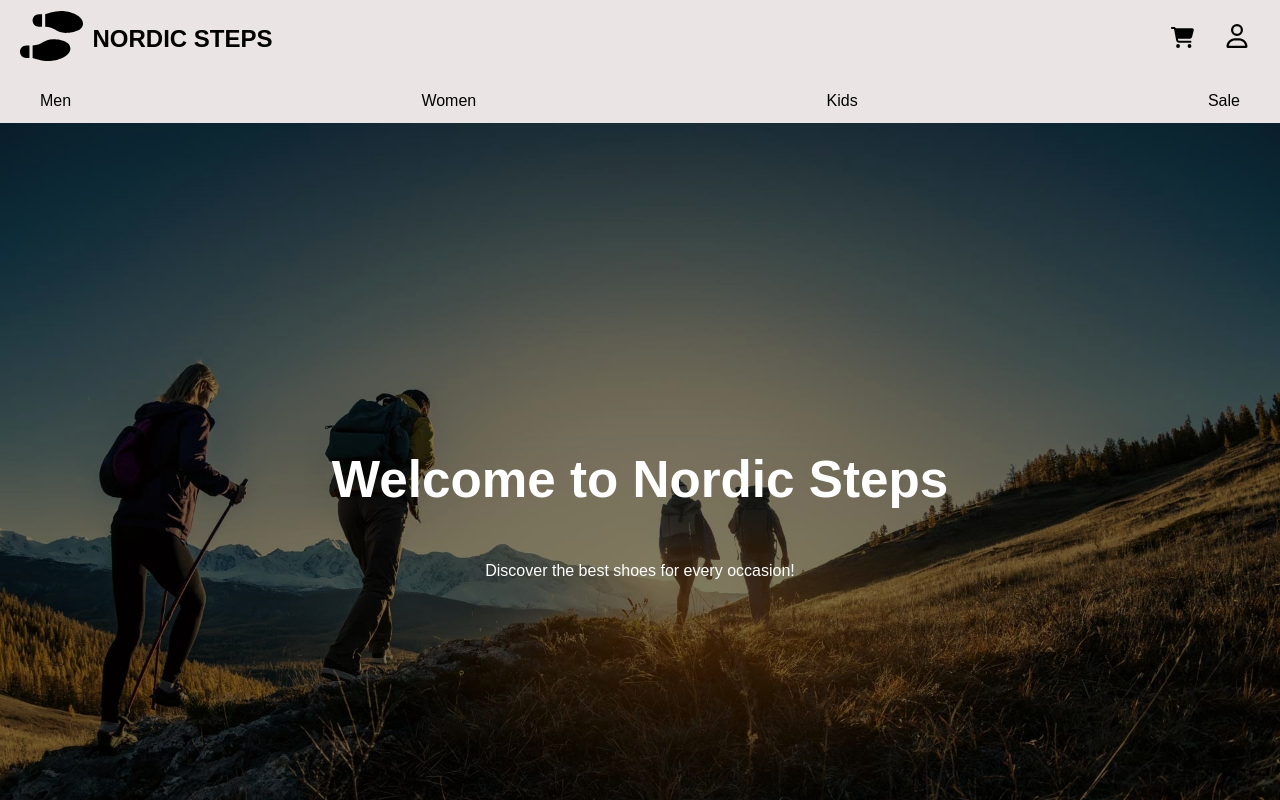
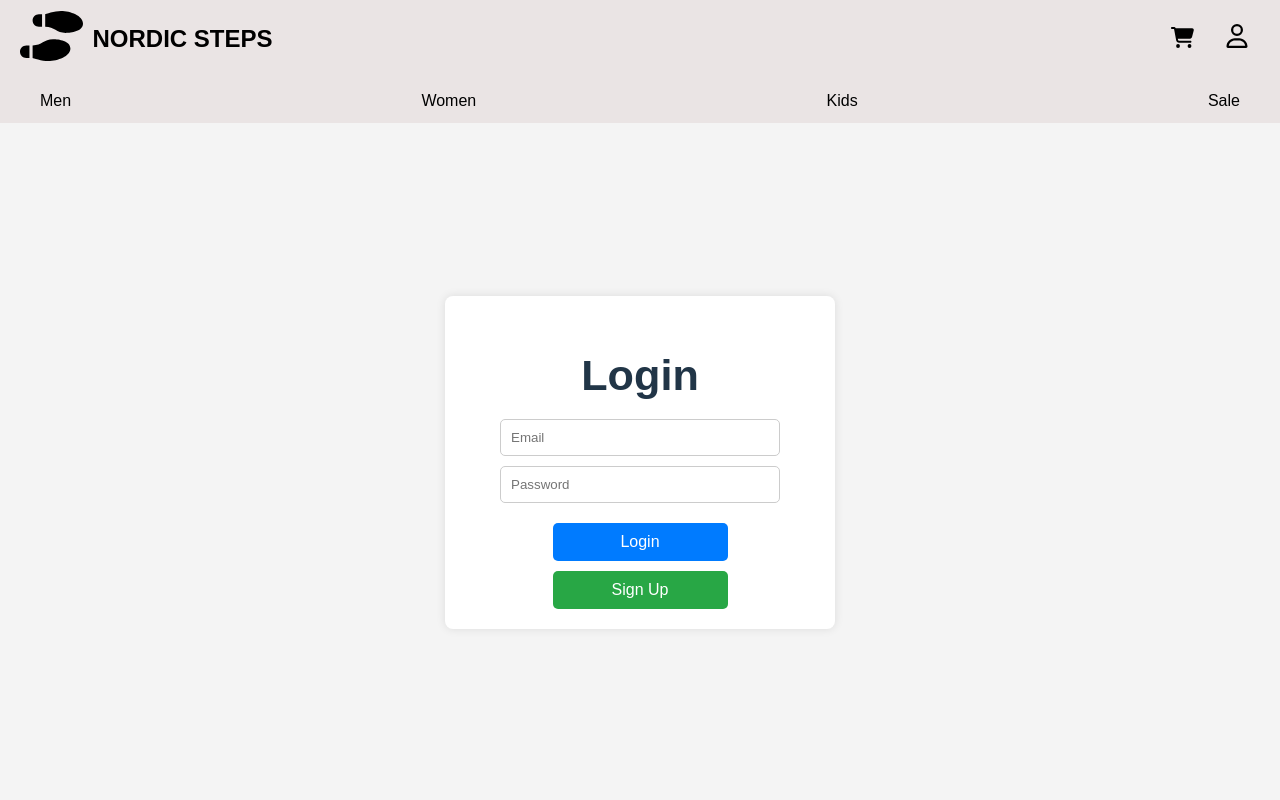
Before and after one commit to sarinang92/nordicsteps-frontend, a React (Vite) app: page /nordicsteps/login in a window 1280 px wide. Shown: the top 800 px of the page. Built offline with nearby package versions, Linux system fonts and the light colour scheme.

Commit message:
show front image only on home page

```diff
--- a/src/components/App/App.jsx
+++ b/src/components/App/App.jsx
@@ -1,65 +1,12 @@
 import React from 'react';
-import './App.css'; // Import the CSS file
-import { BrowserRouter as Router, Routes, Route } from 'react-router-dom';
-import Header from '../Header/Header.jsx';
-import Navbar from '../Navbar/Navbar.jsx';
-import Footer from '../Footer/Footer.jsx';
-import NewArrivals from '../NewArrivals/NewArrivals.jsx';
-import NewArrivalsData from '../NewArrivals/NewArrivalsData.js';
-import BestSellers from '../BestSellers/BestSellers.jsx';
-import BestsellersData from '../BestSellers/BestsellersData.js'; // Import the data
-import logo from '../../assets/logo.svg';
-import welcomeImage from '../../assets/background.jpg'; // Import the welcome image
-
-
-import Men from '../Men/Men.jsx';
-import Women from '../Women/Women.jsx';
-import Kids from '../Kids/Kids.jsx';
-import Sale from '../Sale/Sale.jsx';
-import Login from '../Auth/Login.jsx';
-import SignUp from '../Auth/SignUp';
-
+import './App.css';
+import { BrowserRouter as Router } from 'react-router-dom';
+import AppContent from './AppContent';
 
 const App = () => {
   return (
     <Router basename="/nordicsteps">
-      <div className="app">
-        {/* Header Component */}
-        <Header logoSrc={logo} />
-
-        {/* Navbar Component */}
-        <Navbar />
-
-        {/* Main Content Section */}
-        <main className="main-content">
-          <div className="image-container">
-            <img src={welcomeImage} alt="Welcome to Nordic Steps" className="welcome-image" />
-            <div className="overlay-text">
-              <h1>Welcome to Nordic Steps</h1>
-              <p>Discover the best shoes for every occasion!</p>
-            </div>
-          </div>
-
-          <Routes>
-            <Route path="/" element={
-              <>
-                <NewArrivals products={NewArrivalsData} />
-                <BestSellers products={BestsellersData} />
-              </>
-            } />
-            <Route path="/men" element={<Men />} />
-            <Route path="/women" element={<Women />} />
-            <Route path="/kids" element={<Kids />} />
-            <Route path="/sale" element={<Sale />} />
-            <Route path="/login" element={<Login />} />
-            <Route path="/signup" element={<SignUp />} />
-          </Routes>
-
-        </main>
-
-        {/* Footer Component */}
-        <Footer />
-      </div>
+      <AppContent />
     </Router>
   );
 };
--- /dev/null
+++ b/src/components/App/AppContent.jsx
@@ -0,0 +1,63 @@
+import React from 'react';
+import { Routes, Route, useLocation } from 'react-router-dom';
+import Header from '../Header/Header.jsx';
+import Navbar from '../Navbar/Navbar.jsx';
+import Footer from '../Footer/Footer.jsx';
+import NewArrivals from '../NewArrivals/NewArrivals.jsx';
+import NewArrivalsData from '../NewArrivals/NewArrivalsData.js';
+import BestSellers from '../BestSellers/BestSellers.jsx';
+import BestsellersData from '../BestSellers/BestsellersData.js';
+import logo from '../../assets/logo.svg';
+import welcomeImage from '../../assets/background.jpg';
+
+import Men from '../Men/Men.jsx';
+import Women from '../Women/Women.jsx';
+import Kids from '../Kids/Kids.jsx';
+import Sale from '../Sale/Sale.jsx';
+import Login from '../Auth/Login.jsx';
+import SignUp from '../Auth/SignUp';
+
+const AppContent = () => {
+  const location = useLocation();
+
+  const isHomePage = location.pathname === '/' || location.pathname === '/nordicsteps/';
+
+  return (
+    <div className="app">
+      <Header logoSrc={logo} />
+      <Navbar />
+
+      <main className="main-content">
+        {/* Conditionally show image only on home page */}
+        {isHomePage && (
+          <div className="image-container">
+            <img src={welcomeImage} alt="Welcome to Nordic Steps" className="welcome-image" />
+            <div className="overlay-text">
+              <h1>Welcome to Nordic Steps</h1>
+              <p>Discover the best shoes for every occasion!</p>
+            </div>
+          </div>
+        )}
+
+        <Routes>
+          <Route path="/" element={
+            <>
+              <NewArrivals products={NewArrivalsData} />
+              <BestSellers products={BestsellersData} />
+            </>
+          } />
+          <Route path="/men" element={<Men />} />
+          <Route path="/women" element={<Women />} />
+          <Route path="/kids" element={<Kids />} />
+          <Route path="/sale" element={<Sale />} />
+          <Route path="/login" element={<Login />} />
+          <Route path="/signup" element={<SignUp />} />
+        </Routes>
+      </main>
+
+      <Footer />
+    </div>
+  );
+};
+
+export default AppContent;
--- a/src/components/Auth/Login.css
+++ b/src/components/Auth/Login.css
@@ -10,13 +10,13 @@ body {
     padding: 20px;
   }
 
-  .auth-container {
-    display: flex;
-    justify-content: center;
-    align-items: center;
-    height: 85vh;
-    margin-top: -50px;
-  }
+.auth-container {
+  display: flex;
+  justify-content: center;
+  align-items: center;
+  min-height: 85vh; /* or 100vh minus header/nav height */
+}
+
 
   .auth-form {
     background: white;
--- a/src/components/Auth/SignUp.css
+++ b/src/components/Auth/SignUp.css
@@ -15,7 +15,6 @@ body {
   justify-content: center;
   align-items: center;
   height: 85vh;
-  margin-top: -50px;
 }
 
 .auth-form {
```
